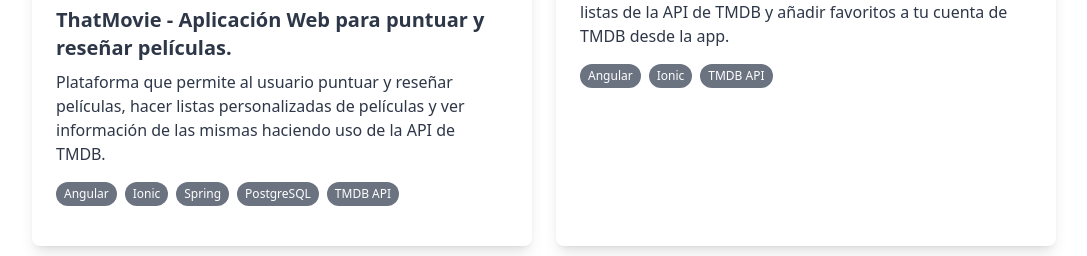
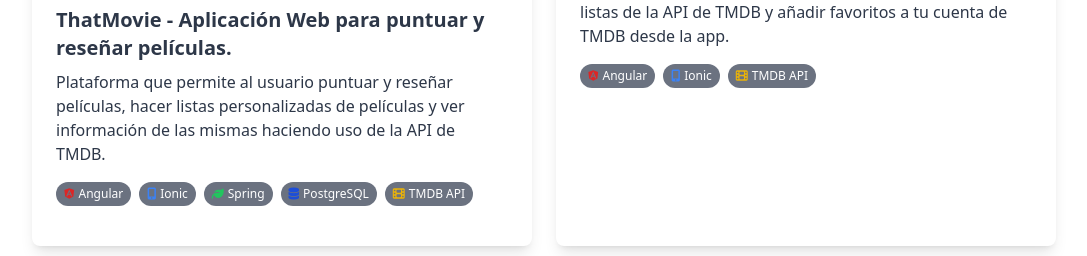
Before and after one commit to alexgg9/portfolio, an Angular app: page / in a window 1280 px wide. Shown: the part 3129-3385 px from the top of the page, without its empty margins (96-1183 px from the left). Built offline with nearby package versions, Linux system fonts and the light colour scheme.

Commit message:
ButtonsProyectsSection

```diff
--- a/src/app/components/proyects/proyects.component.html
+++ b/src/app/components/proyects/proyects.component.html
@@ -8,11 +8,13 @@
             <img class="w-full h-58 object-cover rounded-t-lg shadow-md transform transition-transform duration-300 group-hover:scale-105" src="assets/proyect1.png" alt="ThatMovie">
             <div class="absolute inset-0 bg-black bg-opacity-50 opacity-0 group-hover:opacity-100 flex items-center justify-center transition-opacity duration-300">
               <div class="flex gap-4">
-                <a href="https://github.com/alexgg9/thatMovie_Frontend" target="_blank" class="text-white px-4 py-2 rounded">
-                  <i class="fab fa-github fa-2x"></i>
+                <a href="https://github.com/alexgg9/thatMovie_Frontend" target="_blank" class="bg-gray-800 text-white px-4 py-2 rounded transition-colors duration-300 hover:bg-gray-700 flex items-center">
+                  <i class="fab fa-github mr-2"></i>
+                  Repositorio
                 </a>
-                <a href="https://that-movie-frontend.vercel.app/login" target="_blank" class="text-white px-4 py-2 rounded">
-                  <i class="fas fa-external-link-alt fa-2x"></i>
+                <a href="https://that-movie-frontend.vercel.app/login" target="_blank" class="bg-blue-600 text-white px-4 py-2 rounded transition-colors duration-300 hover:bg-blue-500 flex items-center">
+                  <i class="fas fa-external-link-alt mr-2"></i>
+                  Preview
                 </a>
               </div>
             </div>
@@ -23,12 +25,23 @@
           <h2 class="text-xl font-bold text-gray-800 mb-2">ThatMovie - Aplicación Web para puntuar y reseñar películas.</h2>
           <p class="text-gray-600 mb-4">Plataforma que permite al usuario puntuar y reseñar películas, hacer listas personalizadas de películas y ver información de las mismas haciendo uso de la API de TMDB.</p>
           <div class="flex flex-wrap gap-2 mb-4">
-            <span class="bg-gray-500 text-white px-2 py-1 text-xs rounded-full">Angular</span>
-            <span class="bg-gray-500 text-white px-2 py-1 text-xs rounded-full">Ionic</span>
-            <span class="bg-gray-500 text-white px-2 py-1 text-xs rounded-full">Spring</span>
-            <span class="bg-gray-500 text-white px-2 py-1 text-xs rounded-full">PostgreSQL</span>
-            <span class="bg-gray-500 text-white px-2 py-1 text-xs rounded-full">TMDB API</span>
+            <span class="bg-gray-500 text-white px-2 py-1 text-xs rounded-full flex items-center">
+              <i class="fab fa-angular text-red-600 mr-1"></i>Angular
+            </span>
+            <span class="bg-gray-500 text-white px-2 py-1 text-xs rounded-full flex items-center">
+              <i class="fas fa-mobile-alt text-blue-500 mr-1"></i>Ionic
+            </span>
+            <span class="bg-gray-500 text-white px-2 py-1 text-xs rounded-full flex items-center">
+              <i class="fas fa-leaf text-green-500 mr-1"></i>Spring
+            </span>
+            <span class="bg-gray-500 text-white px-2 py-1 text-xs rounded-full flex items-center">
+              <i class="fas fa-database text-blue-700 mr-1"></i>PostgreSQL
+            </span>
+            <span class="bg-gray-500 text-white px-2 py-1 text-xs rounded-full flex items-center">
+              <i class="fas fa-film text-yellow-500 mr-1"></i>TMDB API
+            </span>
           </div>
+
         </div>
       </div>
 
@@ -39,8 +52,9 @@
             <img class="w-full h-58 object-cover rounded-t-lg shadow-md transform transition-transform duration-300 group-hover:scale-105" src="assets/proyect2.png" alt="Movieapp">
             <div class="absolute inset-0 bg-black bg-opacity-50 opacity-0 group-hover:opacity-100 flex items-center justify-center transition-opacity duration-300">
               <div class="flex gap-4">
-                <a href="https://github.com/alexgg9/movie-app-ionic" target="_blank" class="text-white px-4 py-2 rounded">
-                  <i class="fab fa-github fa-2x"></i>
+                <a href="https://github.com/alexgg9/movie-app-ionic" target="_blank" class="bg-gray-800 text-white px-4 py-2 rounded transition-colors duration-300 hover:bg-gray-700">
+                  <i class="fab fa-github mr-2"></i>
+                  Repositorio
                 </a>
               </div>
             </div>
@@ -51,9 +65,15 @@
           <h2 class="text-xl font-bold text-gray-800 mb-2">movie-app - Aplicación móvil para ver información de películas.</h2>
           <p class="text-gray-600 mb-4">Aplicación móvil que permite ver información de películas, listas de la API de TMDB y añadir favoritos a tu cuenta de TMDB desde la app.</p>
           <div class="flex flex-wrap gap-2 mb-4">
-            <span class="bg-gray-500 text-white px-2 py-1 text-xs rounded-full">Angular</span>
-            <span class="bg-gray-500 text-white px-2 py-1 text-xs rounded-full">Ionic</span>
-            <span class="bg-gray-500 text-white px-2 py-1 text-xs rounded-full">TMDB API</span>
+            <span class="bg-gray-500 text-white px-2 py-1 text-xs rounded-full flex items-center">
+              <i class="fab fa-angular text-red-600 mr-1"></i>Angular
+            </span>
+            <span class="bg-gray-500 text-white px-2 py-1 text-xs rounded-full flex items-center">
+              <i class="fas fa-mobile-alt text-blue-500 mr-1"></i>Ionic
+            </span>
+            <span class="bg-gray-500 text-white px-2 py-1 text-xs rounded-full flex items-center">
+              <i class="fas fa-film text-yellow-500 mr-1"></i>TMDB API
+            </span>
           </div>
         </div>
       </div>
```
